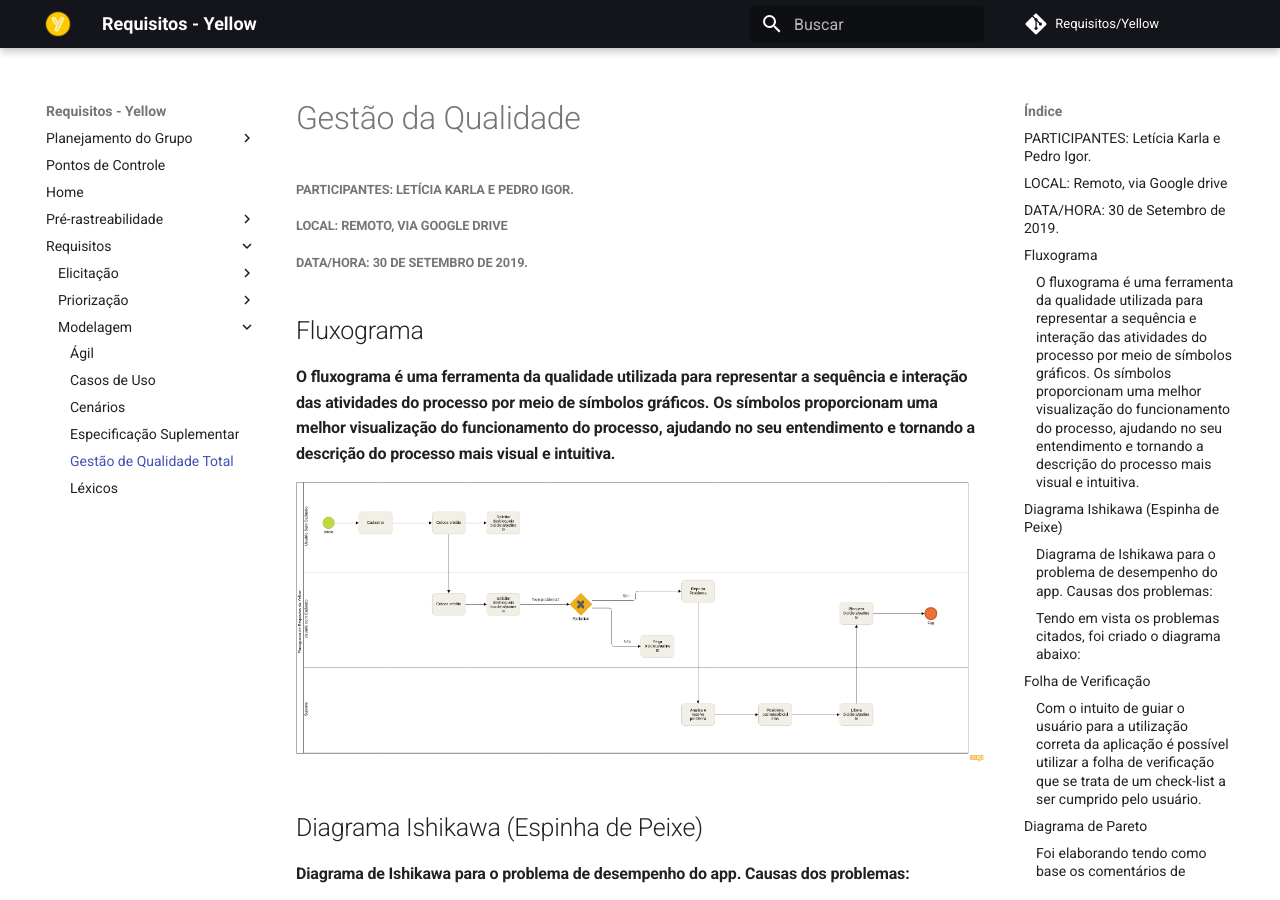
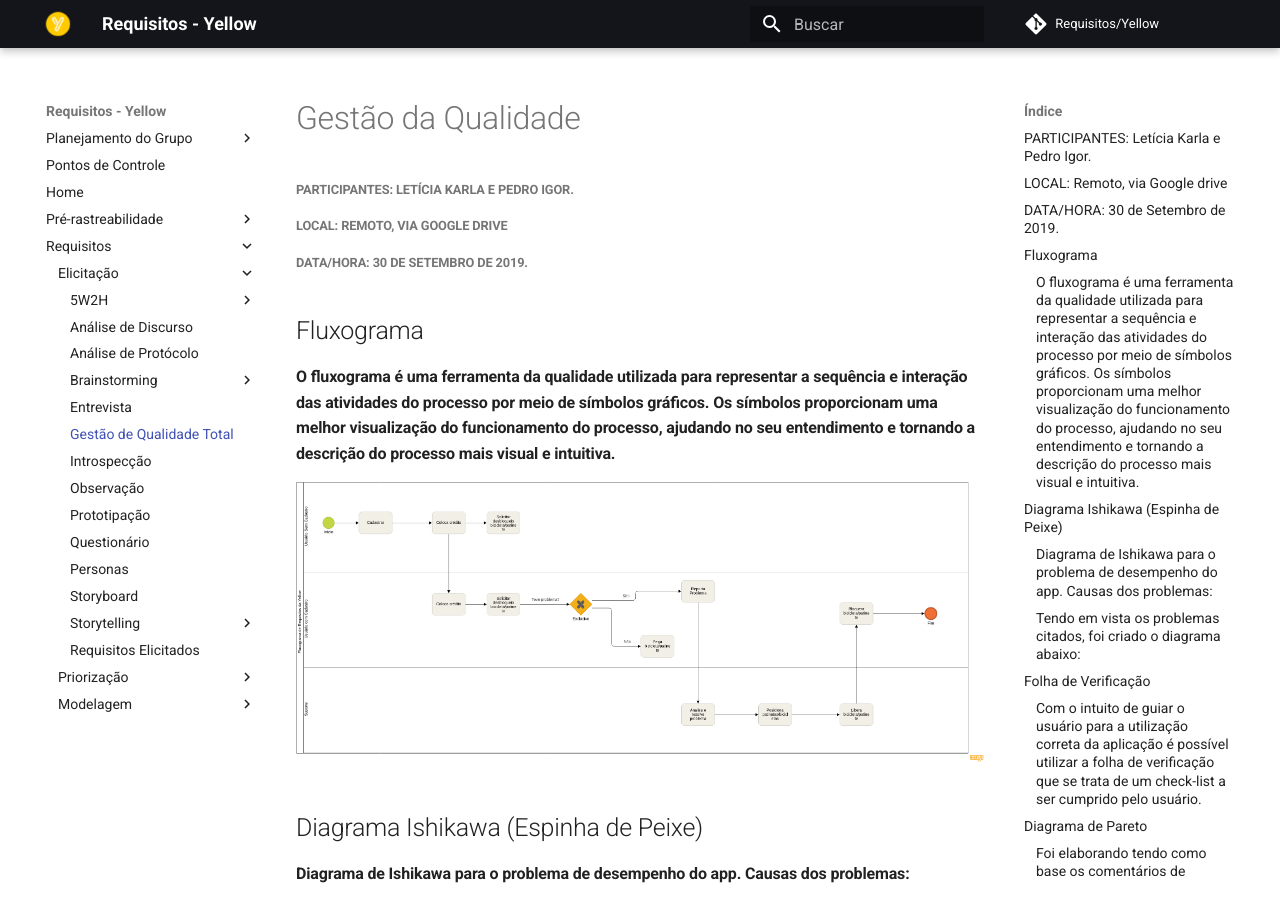
Before and after one commit to me42th/2019.2-Yellow, an MkDocs documentation site: the page built from docs/elicitacao/requisitos/gestaoqualidade.md, in a window 1280 px wide and 900 px high. Built offline with MkDocs 1.6.1 and Material for MkDocs 9.7.7, drawn with Linux system fonts in a browser that asks for light colours; comment, search, counter and statistics services are not loaded; some of the changed lines change nothing that is shown.

Commit message:
Colocando Gestão de Qualidade em seu devido lugar

```diff
--- a/mkdocs.yml
+++ b/mkdocs.yml
@@ -27,6 +27,7 @@ nav:
                 - Brainstorming v0: elicitacao/requisitos/brainstorm_v0.md
                 - Brainstorming v1: elicitacao/requisitos/brainstorm_v1.md
             - Entrevista: elicitacao/requisitos/entrevista.md
+            - Gestão de Qualidade Total: elicitacao/requisitos/gestaoqualidade.md
             - Introspecção: elicitacao/requisitos/introspeccao.md
             - Observação: elicitacao/requisitos/observacao.md
             - Prototipação: elicitacao/requisitos/prototipacao.md
@@ -48,7 +49,6 @@ nav:
             - Casos de Uso: modelagem/casosDeUso.md
             - Cenários: modelagem/cenarios.md
             - Especificação Suplementar: modelagem/especificacao_suplementar.md
-            - Gestão de Qualidade Total: modelagem/gestaoqualidade.md
             - Léxicos: modelagem/lexicos.md
 
 
```
Also changed, not shown: docs/elicitacao/requisitos/gestaoqualidade.md (renamed from docs/modelagem/gestaoqualidade.md).
